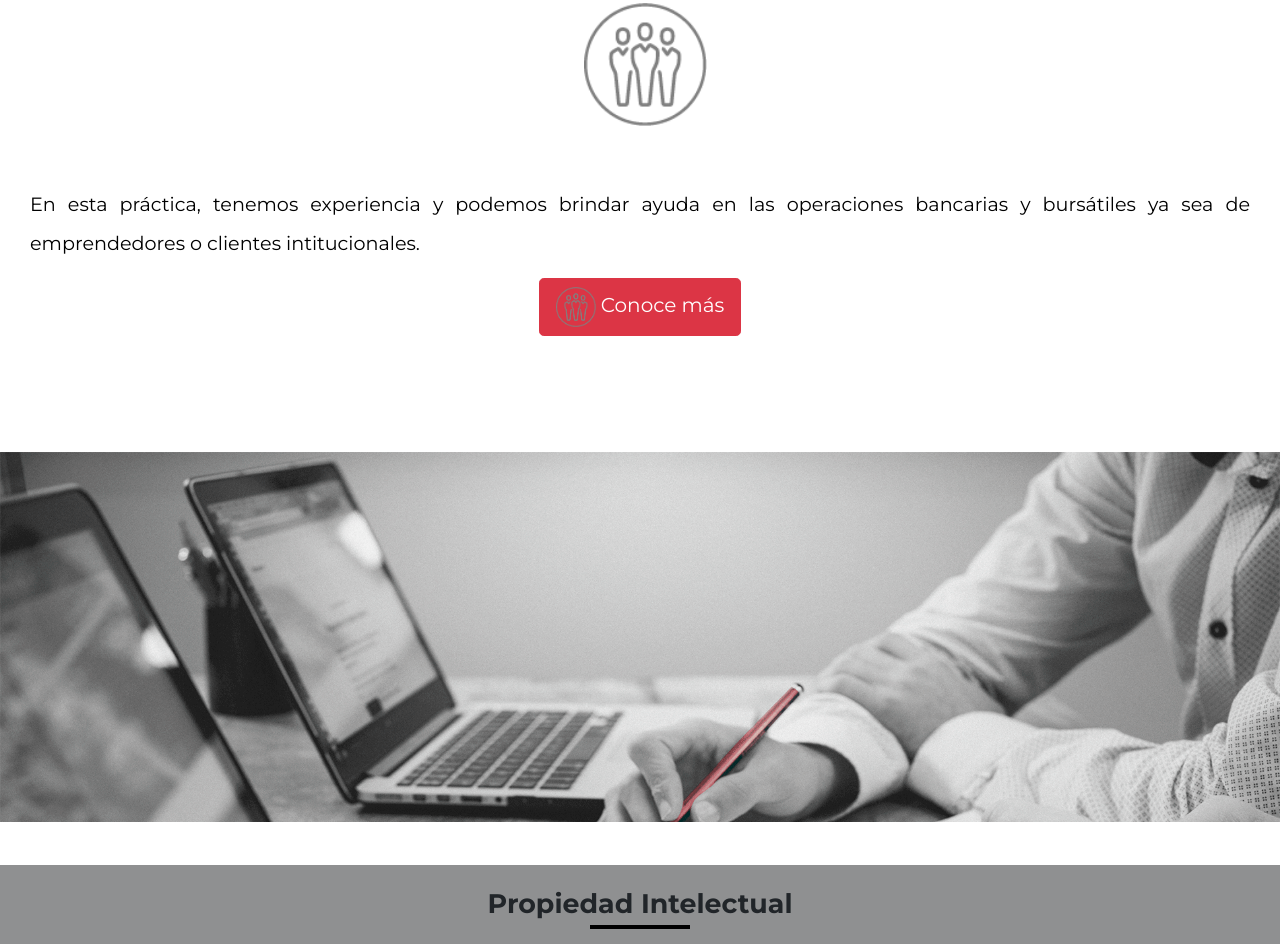
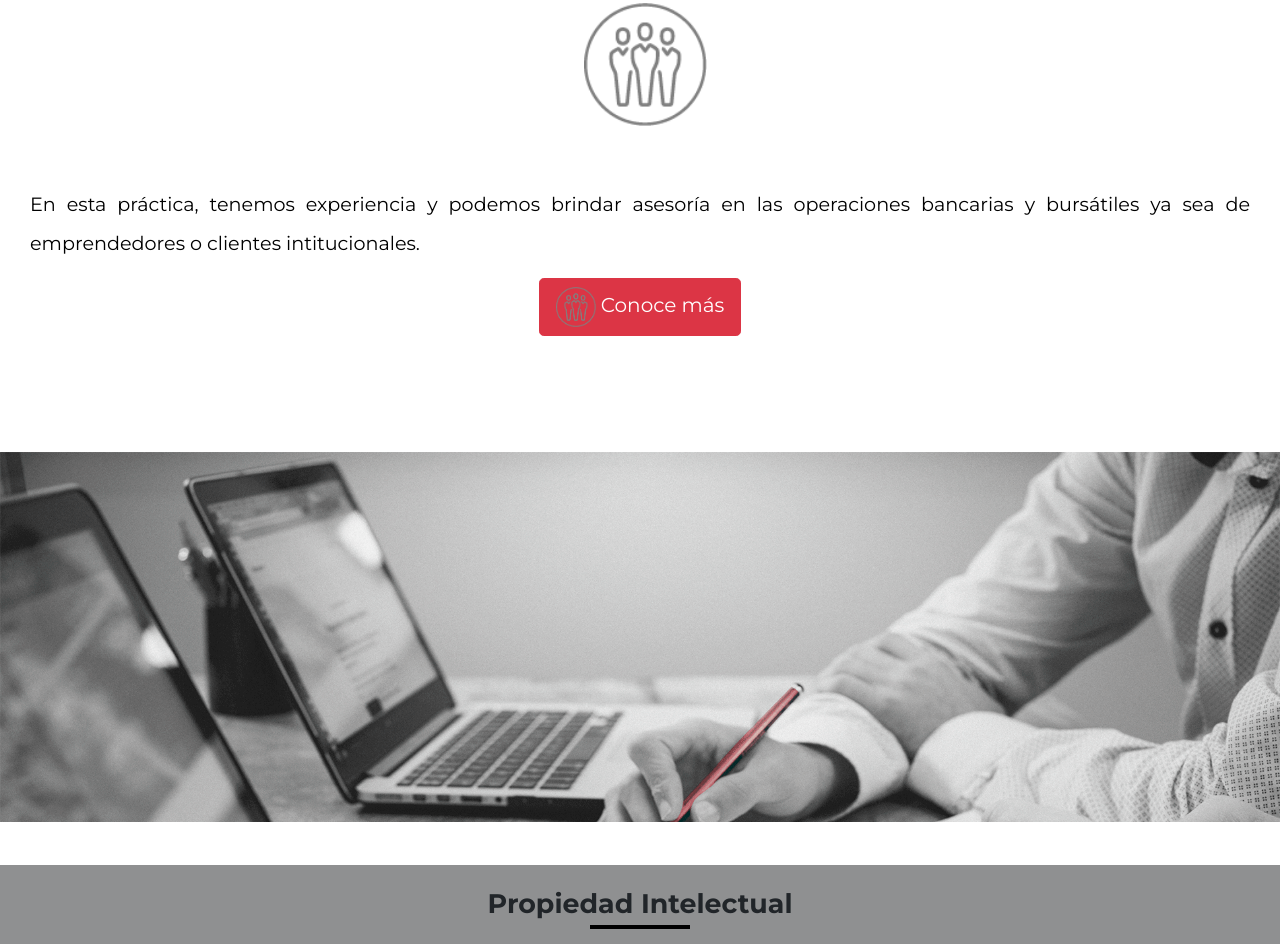
Before and after one commit to oss05/MaderoAbogados, a plain HTML site: page index.html in a window 1280 px wide. Shown: the part 5079-6023 px from the top of the page. Drawn offline with nearby package versions, Linux system fonts and the light colour scheme; a web font is replaced by a local one.

Commit message:
cambios bancario 2

```diff
--- a/index.html
+++ b/index.html
@@ -240,7 +240,7 @@
             <div class="contenedorTextoContratos">
                 <div class="textoContratos">
                     <p>
-                        En esta práctica, tenemos experiencia y podemos brindar ayuda en las operaciones bancarias y bursátiles ya
+                        En esta práctica, tenemos experiencia y podemos brindar asesoría en las operaciones bancarias y bursátiles ya
                         sea de emprendedores o clientes intitucionales.
                     </p>
                 </div>
```
